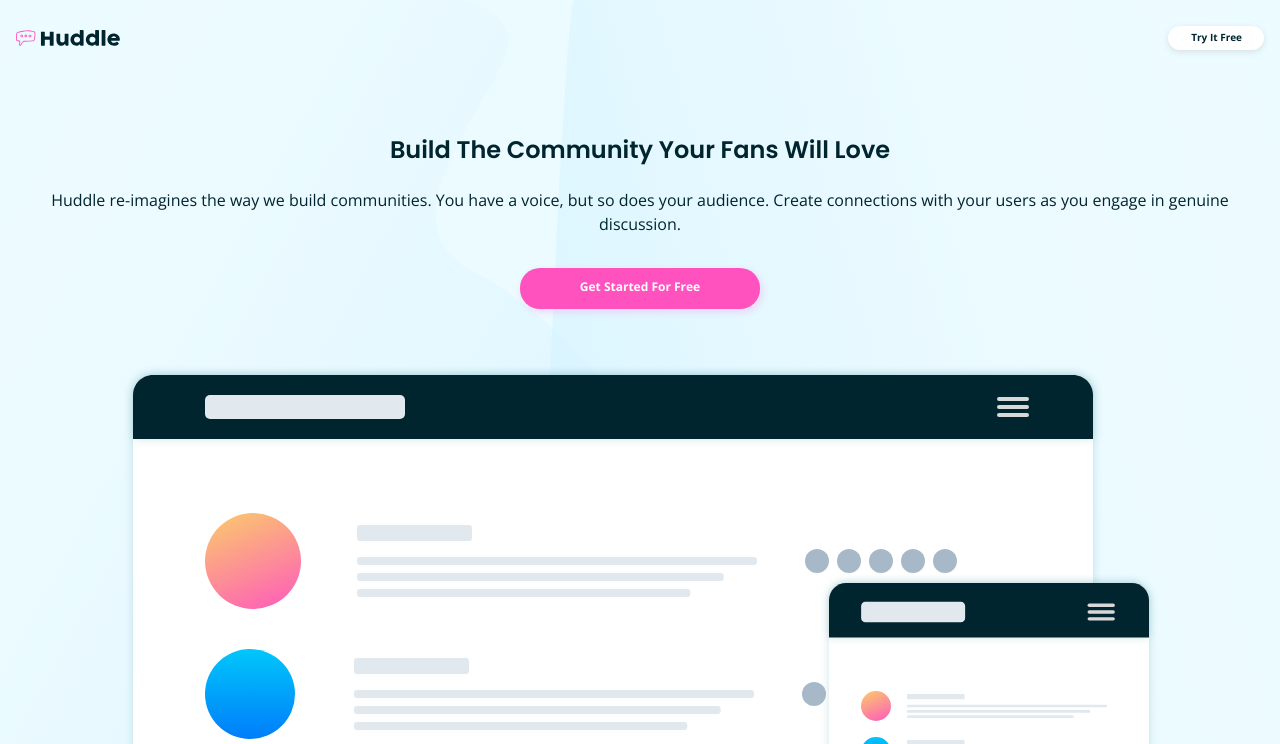
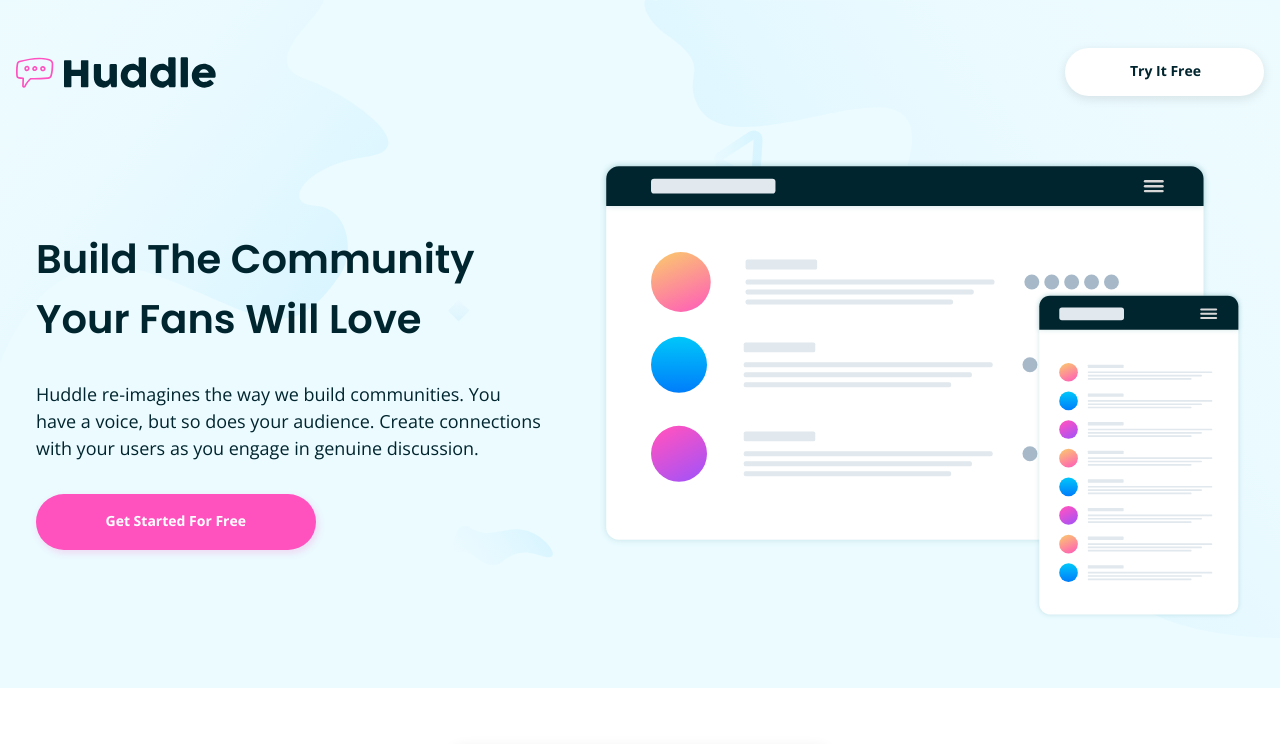
Before and after one commit to WesselKonstantinov/huddle-landing-page-with-alternate-featuring-blocks, a plain HTML site: page index.html in a window 1280 px wide. Shown: the top 744 px of the page. Drawn offline with nearby package versions, Linux system fonts and the light colour scheme.

Commit message:
Style hero for desktop

```diff
--- a/styles.css
+++ b/styles.css
@@ -161,7 +161,7 @@ h4 {
 }
 
 .page > * + * {
-  margin-top: var(--flow-space, 3.5rem);
+  margin-top: var(--page-flow-space, 3.5rem);
 }
 
 /* || Header styles */
@@ -241,7 +241,7 @@ h4 {
 }
 
 .hero__inner {
-  max-width: 79.375rem;
+  max-width: 60ch;
   margin-inline: auto;
   display: flex;
   flex-direction: column;
@@ -430,3 +430,69 @@ h4 {
 .footer__grid > * + * {
   margin-top: var(--footer-flow-space, 1rem);
 }
+
+/* || Media queries */
+@media (min-width: 65rem) {
+  body {
+    font-size: 1.125rem;
+    text-align: left;
+  }
+
+  .page {
+    background-image: url("./images/bg-hero-desktop.svg");
+  }
+
+  .header {
+    padding-block: 3rem;
+  }
+
+  .logo {
+    width: 12.5rem;
+    height: 1.9375rem;
+  }
+
+  .cta {
+    padding: 1.0625rem 4.34375rem 1.25rem;
+    font-size: 0.875rem;
+    border-radius: 1.75rem;
+  }
+
+  .cta--small {
+    padding: 0.8125rem 3.9375rem 1rem 4.0625rem;
+    border-radius: 1.5rem;
+  }
+
+  .cta--secondary {
+    box-shadow: 0 0.1875rem 0.6875rem rgb(0 0 0 / 0.1);
+  }
+
+  .main {
+    --page-flow-space: 1rem;
+  }
+
+  .hero {
+    padding-bottom: 4.25rem;
+  }
+
+  .hero__inner {
+    max-width: 79.375rem;
+    flex-direction: row;
+    justify-content: space-between;
+  }
+
+  .hero__intro {
+    flex-basis: 42.2%;
+  }
+
+  .hero__title {
+    font-size: 2.5rem;
+  }
+
+  .hero__text {
+    --flow-space: 2rem;
+  }
+
+  .hero__frame {
+    flex-basis: 53.5%;
+  }
+}
```
